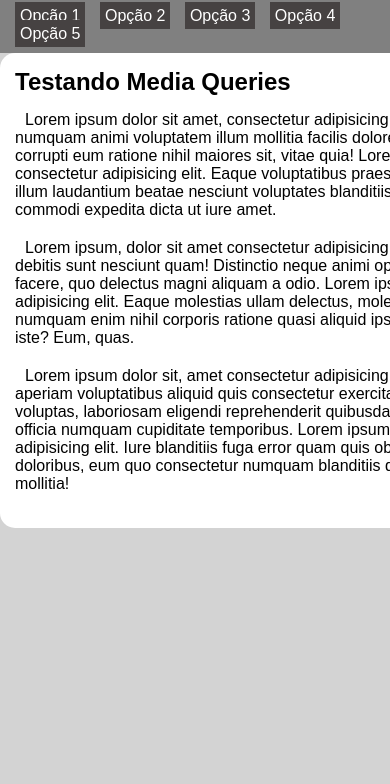
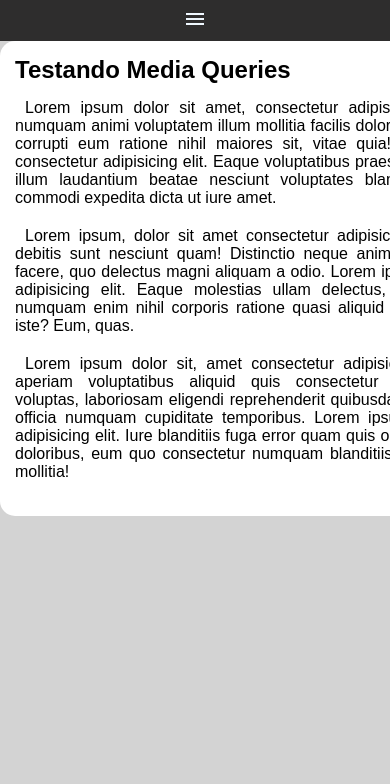
Before and after one commit to JoanaBezerr4/curso-de-html-css, a plain HTML site: page exercícios/ex27.2/index.html in a window 390 px wide. Shown: the part 60-844 px from the top of the page. Drawn offline with Linux system fonts and the light colour scheme.

Commit message:
ex27.2 menu responsivo

```diff
--- a/exercícios/ex27.2/estilos/style.css
+++ b/exercícios/ex27.2/estilos/style.css
@@ -10,36 +10,58 @@ body{
 }
 header{
     background-color: gray;
-    padding: 10px;
+
 }
 header h1{
     text-align: center;
     text-shadow: 2px 2px 5px rgba(0, 0, 0, 0.486);
     padding-bottom: 20px;
 }
-header a{
-    background-color: rgb(70, 66, 66);
+menu{
+    display: none;
+}
+menu ul{
+    list-style-type: none;
+}
+menu > ul > li > a{
+    display: block;
+    padding: 10px;
     text-decoration: none;
+    text-align: center;
+    background-color:  rgb(70, 66, 66);
     color: white;
-    padding: 5px;
-    margin: 5px;
+    border-top: 2px solid rgb(168, 168, 168);
 }
-header a:hover{
+menu a:hover{
     background-color: rgb(168, 167, 167);
 }
+
 main{
-    display: block;
     border-radius: 15px;
     background-color: white;
-    width: 600px;
+    width: 90vw;
     padding: 15px;
     margin: auto;
+    margin-top: 10px;
 
 }
 main h2{
     padding-bottom: 15px;
 }
 main p{
+    text-align: justify;
     padding-bottom: 20px;
     text-indent: 10px;
 }
+i#burguer{
+    background-color: rgb(46, 45, 45);
+    display: block;
+    color: aliceblue;
+    text-align: center;
+    padding: 10px;
+}
+i#burguer:hover{
+    background-color: white;
+    color: black;
+    cursor: pointer;
+}
--- a/exercícios/ex27.2/index.html
+++ b/exercícios/ex27.2/index.html
@@ -4,25 +4,43 @@
     <meta charset="UTF-8">
     <meta name="viewport" content="width=device-width, initial-scale=1.0">
     <title>Meu site</title>
+    <link href="https://fonts.googleapis.com/icon?family=Material+Icons" rel="stylesheet" >
     <link rel="stylesheet" href="estilos/style.css" media="all">
     <link rel="stylesheet" href="estilos/mobile.css">
 </head>
 <body>
     <header>
         <h1>Meu Site</h1>
-        <menu>
-            <a href="#">Opção 1</a>
-            <a href="#">Opção 2</a>
-            <a href="#">Opção 3</a>
-            <a href="#">Opção 4</a>
-            <a href="#">Opção 5</a>
+        <i id="burguer" class="material-icons" onclick="clickMenu()">
+            menu
+            </i>
+        <menu id="itens">
+            <ul>
+                <li><a href="#">Opção 1</a></li>
+                <li><a href="#">Opção 2</a></li>
+                <li><a href="#">Opção 3</a></li>
+                <li><a href="#">Opção 4</a></li>
+                <li><a href="#">Opção 5</a></li>
+            </ul>
         </menu>
     </header>
     <main>
-        <h2>Testando Media Queries</h2>
-        <p>Lorem ipsum dolor sit amet, consectetur adipisicing elit. Error enim veniam, numquam animi voluptatem illum mollitia facilis dolorem, expedita quod debitis quas corrupti eum ratione nihil maiores sit, vitae quia! Lorem ipsum dolor sit amet consectetur adipisicing elit. Eaque voluptatibus praesentium, quis saepe soluta non, illum laudantium beatae nesciunt voluptates blanditiis similique sequi adipisci commodi expedita dicta ut iure amet.</p>
-        <p>Lorem ipsum, dolor sit amet consectetur adipisicing elit. Beatae iure quos iste debitis sunt nesciunt quam! Distinctio neque animi optio, sit magnam molestiae facere, quo delectus magni aliquam a odio. Lorem ipsum dolor sit amet consectetur adipisicing elit. Eaque molestias ullam delectus, molestiae rerum dolore sunt numquam enim nihil corporis ratione quasi aliquid ipsa itaque recusandae neque iste? Eum, quas.</p>
-        <p>Lorem ipsum dolor sit, amet consectetur adipisicing elit. Consequatur repellat aperiam voluptatibus aliquid quis consectetur exercitationem, consequuntur voluptas, laboriosam eligendi reprehenderit quibusdam beatae nostrum illum saepe officia numquam cupiditate temporibus. Lorem ipsum dolor sit amet consectetur adipisicing elit. Iure blanditiis fuga error quam quis obcaecati quas ipsum aut. Sequi doloribus, eum quo consectetur numquam blanditiis quaerat quasi reiciendis unde mollitia!</p>
+        <article>
+            <h2>Testando Media Queries</h2>
+            <p>Lorem ipsum dolor sit amet, consectetur adipisicing elit. Error enim veniam, numquam animi voluptatem illum mollitia facilis dolorem, expedita quod debitis quas corrupti eum ratione nihil maiores sit, vitae quia! Lorem ipsum dolor sit amet consectetur adipisicing elit. Eaque voluptatibus praesentium, quis saepe soluta non, illum laudantium beatae nesciunt voluptates blanditiis similique sequi adipisci commodi expedita dicta ut iure amet.</p>
+            <p>Lorem ipsum, dolor sit amet consectetur adipisicing elit. Beatae iure quos iste debitis sunt nesciunt quam! Distinctio neque animi optio, sit magnam molestiae facere, quo delectus magni aliquam a odio. Lorem ipsum dolor sit amet consectetur adipisicing elit. Eaque molestias ullam delectus, molestiae rerum dolore sunt numquam enim nihil corporis ratione quasi aliquid ipsa itaque recusandae neque iste? Eum, quas.</p>
+            <p>Lorem ipsum dolor sit, amet consectetur adipisicing elit. Consequatur repellat aperiam voluptatibus aliquid quis consectetur exercitationem, consequuntur voluptas, laboriosam eligendi reprehenderit quibusdam beatae nostrum illum saepe officia numquam cupiditate temporibus. Lorem ipsum dolor sit amet consectetur adipisicing elit. Iure blanditiis fuga error quam quis obcaecati quas ipsum aut. Sequi doloribus, eum quo consectetur numquam blanditiis quaerat quasi reiciendis unde mollitia!</p>
+        </article>
     </main>
+    <script>
+        function clickMenu(){
+            if (itens.style.display == 'block'){
+                itens.style.display = 'none'
+            } else{
+                itens.style.display = 'block'
+            }
+
+        }
+    </script>
 </body>
 </html>
```
